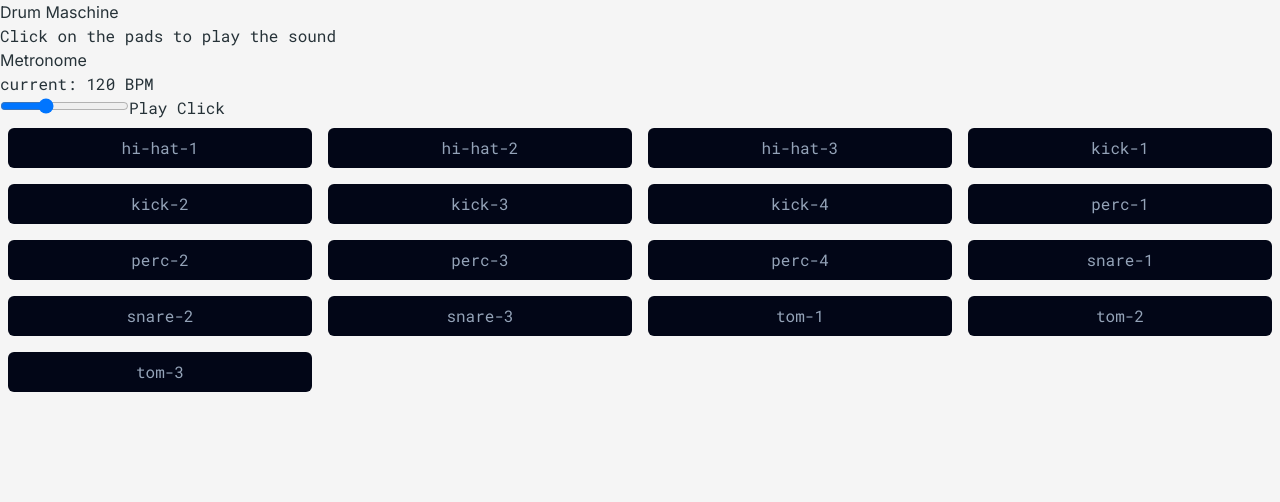
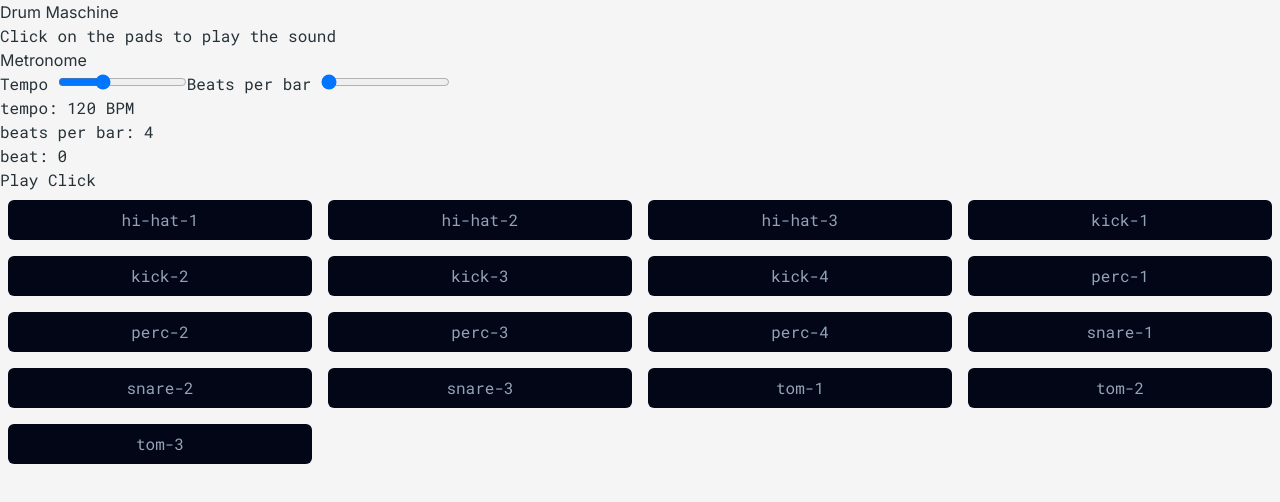
Before and after one commit to Sellebr8n/portfolio, a Next.js app: page /projects/drum-maschine in a window 1280 px wide. Shown: the top 502 px of the page. Built offline with nearby package versions, Linux system fonts and the light colour scheme.

Commit message:
separate hook from component

```diff
--- a/package.json
+++ b/package.json
@@ -13,6 +13,7 @@
     "@tailwindcss/typography": "^0.5.12",
     "classnames": "^2.5.1",
     "gray-matter": "^4.0.3",
+    "nanoid": "^5.0.7",
     "next": "14.1.4",
     "react": "^18",
     "react-dom": "^18",
--- a/src/app/(routes)/projects/drum-maschine/AudioContext.tsx
+++ b/src/app/(routes)/projects/drum-maschine/AudioContext.tsx
@@ -23,7 +23,6 @@ const AudioContextProvider: React.FC<BaseProps> = ({ children }) => {
     setAudioContext(audioContext);
   }, []);
 
-
   return <Context.Provider value={audioContext}>{children}</Context.Provider>;
 };
 
--- a/src/app/(routes)/projects/drum-maschine/BpmControl.tsx
+++ /dev/null
@@ -1,91 +0,0 @@
-'use client';
-
-import React, { useState, useEffect } from 'react';
-
-const getTempo = (bpm: number) => {
-  return 60 / bpm;
-};
-
-const scheduler = (bpm: number, isPlaying: boolean) => {
-  const audioCtx = new AudioContext();
-  const lookahead = 25.0; // How frequently to call scheduling function (in milliseconds)
-  const scheduleAheadTime = 0.1; // How far ahead to schedule audio (sec)
-  let currentNote = 0;
-  let nextNoteTime = 0.0;
-
-  const playNote = () => {
-    console.log('play note');
-  };
-
-  const nextNote = () => {
-    const secondsPerBeat = 60.0 / bpm;
-    nextNoteTime += secondsPerBeat;
-    currentNote++;
-    if (currentNote === 4) {
-      currentNote = 0;
-    }
-  };
-
-  const scheduleNote = () => {
-    while (nextNoteTime < audioCtx.currentTime + scheduleAheadTime) {
-      playNote();
-      nextNote();
-    }
-  };
-};
-
-const useMetronome = (bpm: number, isPlaying: boolean) => {};
-
-const Metronome: React.FC = () => {
-  const [isPlaying, setIsPlaying] = useState(false);
-  const [bpm, setBpm] = useState(120);
-
-  useEffect(() => {
-    let timerID: number | undefined;
-    if (isPlaying) {
-      const interval = 60000 / bpm; // Convert BPM to interval in milliseconds
-      timerID = window.setInterval(() => {
-        playClick();
-      }, interval);
-      return () => window.clearInterval(timerID);
-    } else {
-      if (timerID) {
-        window.clearInterval(timerID);
-      }
-    }
-  }, [isPlaying, bpm]);
-
-  const playClick = () => {
-    const audioContext = new AudioContext();
-    const oscillator = audioContext.createOscillator();
-    const gainNode = audioContext.createGain();
-
-    oscillator.connect(gainNode);
-    gainNode.connect(audioContext.destination);
-
-    oscillator.type = 'square';
-    gainNode.gain.value = 0.2; // Adjust volume
-    oscillator.frequency.value = 1000; // Frequency in Hz
-
-    oscillator.start();
-    oscillator.stop(audioContext.currentTime + 0.1); // sound length
-  };
-
-  const handleBpmChange = (event: React.ChangeEvent<HTMLInputElement>) => {
-    setBpm(parseInt(event.target.value));
-  };
-
-  const togglePlay = () => {
-    setIsPlaying(!isPlaying);
-  };
-
-  return (
-    <div>
-      <div>{`BPM: ${bpm}`}</div>
-      <input type="range" min="60" max="240" value={bpm} onChange={handleBpmChange} />
-      <button onClick={togglePlay}>{isPlaying ? 'Stop' : 'Start'}</button>
-    </div>
-  );
-};
-
-export default Metronome;
--- a/src/app/(routes)/projects/drum-maschine/Metronome.tsx
+++ b/src/app/(routes)/projects/drum-maschine/Metronome.tsx
@@ -1,86 +1,58 @@
 'use client';
 
-import React, { useState, useEffect, useRef, useCallback } from 'react';
+import React, { useCallback } from 'react';
 import { useAudioContext } from './AudioContext';
+import useMetronome from './useMetronome';
 
-const scheduleAheadTime = 0.1;
-const lookahead = 25; // how often to call the scheduler to check if notes need to be played
 const noteLength = 0.05;
-const beatsPerBar = 8;
 
 const Metronome: React.FC = () => {
   const audioContext = useAudioContext();
+  const { tempo, isPlaying, togglePlay, setTempo, connect, step, beatsPerBar, setBeatsPerBar } =
+    useMetronome();
 
-  const [playing, setPlaying] = useState(false);
-
-  const tempo = useRef(120);
-  const step = useRef(0);
-  const nextNoteTime = useRef(0);
-  const timerWorker = useRef<Worker | null>(null);
-
-  const nextNote = useCallback(() => {
-    const secondsPerBeat = 60 / tempo.current;
-    nextNoteTime.current += secondsPerBeat;
-    step.current = (step.current + 1) % beatsPerBar;
-  }, [tempo]);
-
-  const scheduleNote = useCallback(
-    (currentBeat: number, time: number) => {
+  const playClick = useCallback(
+    (beat: number, time: number) => {
       if (!audioContext) return;
-
       const osc = audioContext.createOscillator();
-
       osc.connect(audioContext.destination);
-      osc.frequency.value = currentBeat % beatsPerBar === 0 ? 1000 : 800;
+      osc.frequency.value = beat % beatsPerBar === 0 ? 1000 : 800;
       osc.start(time);
       osc.stop(time + noteLength);
     },
-    [audioContext]
+    [audioContext, beatsPerBar]
   );
 
-  const scheduler = useCallback(() => {
-    if (!audioContext) return;
-    while (nextNoteTime.current < audioContext.currentTime + scheduleAheadTime) {
-      // schedule the note should be a list of callbacks to handle multiple samples being played at the same time
-      scheduleNote(step.current, nextNoteTime.current);
-      nextNote();
-    }
-  }, [audioContext, nextNote, scheduleNote]);
+  connect(playClick);
 
-  const togglePlay = useCallback(() => {
-    if (!audioContext) return;
-    if (!playing) {
-      step.current = 0;
-      nextNoteTime.current = audioContext.currentTime;
-      timerWorker.current?.postMessage('start');
-      setPlaying(true);
-    } else {
-      timerWorker.current?.postMessage('stop');
-      setPlaying(false);
-    }
-  }, [audioContext, playing]);
-
-  useEffect(() => {
-    timerWorker.current = new Worker('/scripts/metronomeWorker.js');
-    timerWorker.current.onmessage = (e) => {
-      if (e.data === 'tick') {
-        scheduler();
-      }
-    };
-    timerWorker.current.postMessage({ interval: lookahead });
-  }, [scheduler]);
   return (
     <div>
       <h2>Metronome</h2>
-      <p>current: {tempo.current} BPM</p>
-      <input
-        type="range"
-        min="60"
-        max="240"
-        value={tempo.current}
-        onChange={(e) => (tempo.current = parseInt(e.target.value))}
-      />
-      <button onClick={togglePlay}>{playing ? 'Stop' : 'Play'} Click</button>
+      <label>
+        Tempo{' '}
+        <input
+          type="range"
+          min="60"
+          max="240"
+          value={tempo}
+          onChange={(e) => setTempo(parseInt(e.target.value))}
+        />
+      </label>
+      <label>
+        Beats per bar{' '}
+        <input
+          type="range"
+          min="4"
+          max="16"
+          step="4"
+          value={beatsPerBar}
+          onChange={(e) => setBeatsPerBar(parseInt(e.target.value))}
+        />
+      </label>
+      <p>tempo: {tempo} BPM</p>
+      <p>beats per bar: {beatsPerBar}</p>
+      <p>beat: {step}</p>
+      <button onClick={togglePlay}>{isPlaying ? 'Stop' : 'Play'} Click</button>
     </div>
   );
 };
--- /dev/null
+++ b/src/app/(routes)/projects/drum-maschine/useMetronome.ts
@@ -0,0 +1,96 @@
+'use client';
+
+import { nanoid } from 'nanoid';
+import { useState, useRef, useMemo, useCallback, useEffect } from 'react';
+import { useAudioContext } from './AudioContext';
+
+const scheduleAheadTime = 0.1;
+const lookahead = 25; // how often to call the scheduler to check if notes need to be played
+
+let worker: Worker | null = null;
+
+const useMetronome = () => {
+  const audioContext = useAudioContext();
+
+  const [isPlaying, setIsPlaying] = useState(false);
+  const [tempo, setTempo] = useState(120);
+  const [step, setStep] = useState(0);
+  const [beatsPerBar, setBeatsPerBar] = useState(4);
+
+  const nextNoteTime = useRef(0);
+
+  const connectedSounds: Map<string, (beat: number, time: number) => void> = useMemo(
+    () => new Map(),
+    []
+  );
+
+  const connect = useCallback(
+    (fn: (beat: number, time: number) => void) => {
+      const id = nanoid();
+      connectedSounds.set(id, fn);
+      return () => {
+        connectedSounds.delete(id);
+      };
+    },
+    [connectedSounds]
+  );
+
+  const next = useCallback(() => {
+    // prepare for the next note
+    const secondsPerBeat = 60 / tempo;
+    nextNoteTime.current += secondsPerBeat;
+    setStep((prev) => (prev + 1) % beatsPerBar);
+  }, [beatsPerBar, tempo]);
+
+  const scheduler = useCallback(
+    (audioContext: AudioContext) => {
+      while (nextNoteTime.current < audioContext.currentTime + scheduleAheadTime) {
+        // play the note at the current step
+        // fns.forEach((fn) => fn(step.current, nextNoteTime.current));
+        connectedSounds.forEach((fn) => fn(step, nextNoteTime.current));
+        next();
+      }
+    },
+    [connectedSounds, next, step]
+  );
+
+  const togglePlay = useCallback(() => {
+    if (!audioContext) return;
+    if (!isPlaying) {
+      setStep(0);
+      nextNoteTime.current = audioContext.currentTime;
+      worker?.postMessage('start');
+      setIsPlaying(true);
+    } else {
+      worker?.postMessage('stop');
+      setIsPlaying(false);
+    }
+  }, [audioContext, isPlaying]);
+
+  useEffect(() => {
+    if (audioContext) {
+      if (!worker) {
+        worker = new Worker('/scripts/metronomeWorker.js');
+      }
+      worker.postMessage({ interval: lookahead });
+      worker.onmessage = (e) => {
+        if (e.data === 'tick') {
+          scheduler(audioContext);
+        }
+      };
+    }
+  }, [audioContext, scheduler]);
+
+  return {
+    tempo,
+    isPlaying,
+    togglePlay,
+    step,
+    setTempo,
+    connect,
+    beatsPerBar,
+    setBeatsPerBar,
+  };
+};
+
+export default useMetronome;
```
Also changed, not shown: 1 other file (tests, documents, lock files or other folders).
